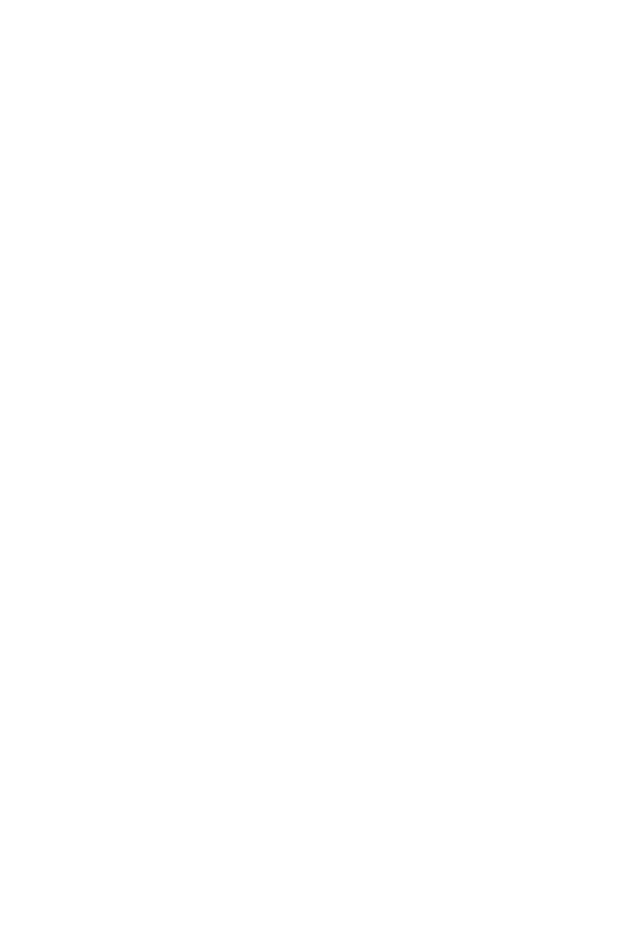
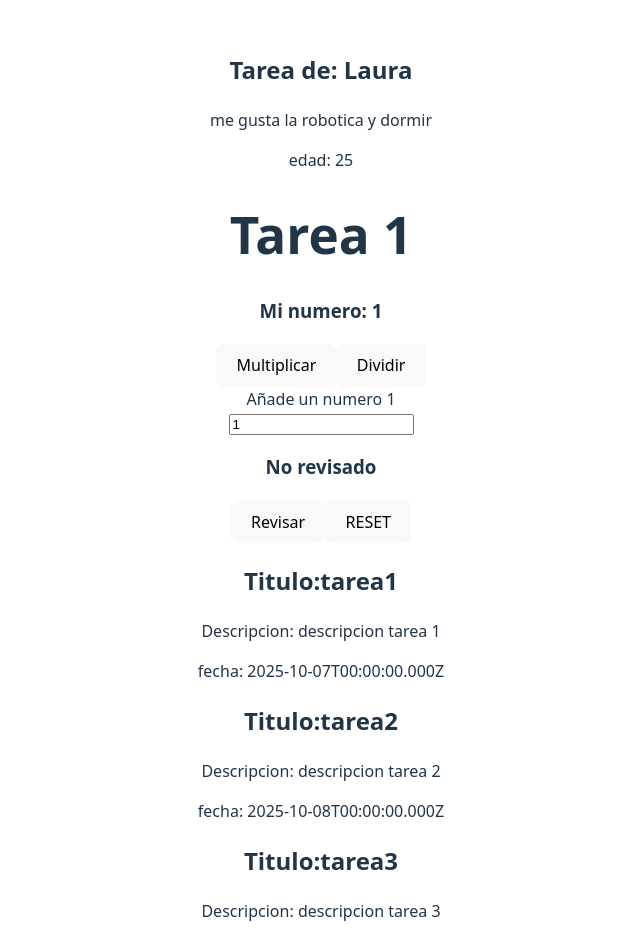
Before and after one commit to Isaac-sys-2023/curso-react-ts, a React (Vite) app: page / in a window 1280 px wide. Shown: the top 943 px of the page, without its empty margins (319-959 px from the left). Before the commit the page ends 800 px from the top, so only its background shows below. Built offline with nearby package versions, Linux system fonts and the light colour scheme.

Commit message:
feat: tarea 2 renderizar

```diff
--- a/src/App.tsx
+++ b/src/App.tsx
@@ -12,7 +12,10 @@
 function App() {
   return (
     <>
-      {/* <AppTutor/>
+
+      {
+       <Presentacion nombre='Laura' descripcion='me gusta la robotica y dormir' edad={25} />
+      /* <AppTutor/>
 
       <Presentacion nombre='Laura' descripcion='me gusta la robotica y dormir' edad={25} />
       <PresentacionOAV nombre='Orlando' descripcion='Estudiante de Sistemas' edad={23} />
--- a/src/src_laura_ml/Presentacion.tsx
+++ b/src/src_laura_ml/Presentacion.tsx
@@ -1,5 +1,8 @@
 import viteLogo from "../../public/vite.svg";
 import Tarea1 from "./componentes/Tarea1";
+import Tarea2 from "./componentes/Tarea2";
+
+
 
 interface PresentacionProps{
     nombre: string,
@@ -14,6 +17,7 @@
             <p>{descripcion}</p>
             <p>edad: {edad}</p>
             <Tarea1/>
+            <Tarea2/>
         </>
     )
 }
--- /dev/null
+++ b/src/src_laura_ml/componentes/Tarea2.tsx
@@ -0,0 +1,38 @@
+import { useState } from "react";
+import type { Tarea } from "../types/Tarea";
+
+function Tarea2(){
+    const[Tarea, setTarea]= useState <Tarea>({
+        titulo: "renderizar",
+        descripcion: "tarea de la clase 4",
+        dia: new Date(),
+
+    })
+     const [tareas, setTareas] = useState<Tarea[]>([{
+            titulo: "tarea1",
+            descripcion: "descripcion tarea 1",
+            dia: new Date("2025-10-07")
+        }, {
+            titulo: "tarea2",
+            descripcion: "descripcion tarea 2",
+            dia: new Date("2025-10-08")
+        }, {
+            titulo: "tarea3",
+            descripcion: "descripcion tarea 3",
+            dia: new Date("2025-10-09")
+        }])
+    return(
+       <div>
+            {
+                tareas.map((tarea, index) => (
+                    <div key={index}>
+                        <h2>Titulo:{tarea.titulo}</h2>
+                        <p>Descripcion: {tarea.descripcion}</p>
+                        <p>fecha: {tarea.dia.toISOString()}</p>
+                    </div>
+                ))
+            }
+        </div>
+    );
+}
+export default Tarea2;
--- /dev/null
+++ b/src/src_laura_ml/types/Tarea.ts
@@ -0,0 +1,5 @@
+export interface Tarea{
+    titulo: string;
+    descripcion: string;
+    dia: Date;
+}
```
